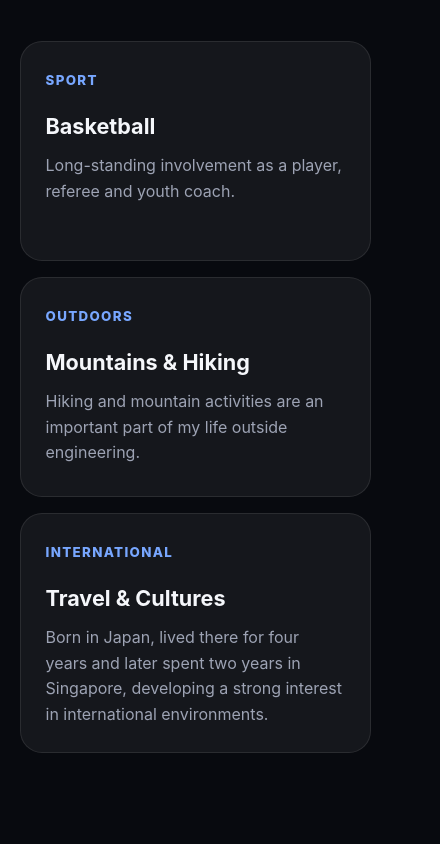
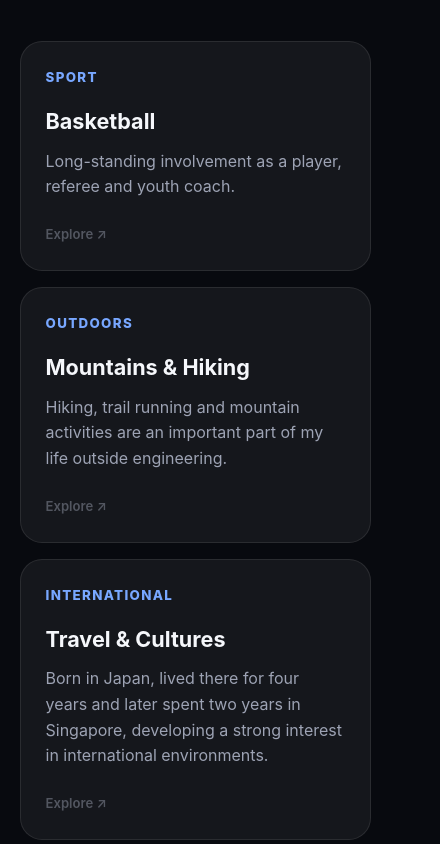
Before and after one commit to MasaoDepre/masaodepre.github.io, a plain HTML site: page index.html in a window 390 px wide. Shown: the part 8314-9158 px from the top of the page, 440 px wide, since content can reach past the window. Drawn offline with Linux system fonts and the light colour scheme.

Commit message:
Update index.html

```diff
--- a/index.html
+++ b/index.html
@@ -216,7 +216,12 @@
     }
 
     .gradient {
-      background: linear-gradient(90deg, var(--text), var(--accent), var(--accent-2));
+      background: linear-gradient(
+        90deg,
+        var(--text),
+        var(--accent),
+        var(--accent-2)
+      );
       -webkit-background-clip: text;
       -webkit-text-fill-color: transparent;
     }
@@ -357,13 +362,17 @@
       background: var(--card);
       border-radius: 22px;
       padding: 25px;
-      transition: transform .25s ease, border-color .25s ease;
+      transition:
+        transform .25s ease,
+        border-color .25s ease,
+        background .25s ease;
     }
 
     .skill-card:hover,
     .project:hover {
       transform: translateY(-7px);
-      border-color: color-mix(in srgb, var(--accent) 45%, var(--border));
+      border-color:
+        color-mix(in srgb, var(--accent) 45%, var(--border));
     }
 
     .skill-card h3,
@@ -518,6 +527,55 @@
       margin-top: 16px;
     }
 
+    /* Clickable interest cards */
+
+    .clickable-project {
+      display: flex;
+      flex-direction: column;
+      cursor: pointer;
+      position: relative;
+    }
+
+    .clickable-project::after {
+      content: "";
+      position: absolute;
+      width: 150px;
+      height: 150px;
+      right: -70px;
+      bottom: -70px;
+      border-radius: 50%;
+      background: var(--accent);
+      opacity: 0;
+      filter: blur(25px);
+      transition: opacity .35s ease;
+      pointer-events: none;
+    }
+
+    .clickable-project:hover::after {
+      opacity: .08;
+    }
+
+    .explore-link {
+      display: inline-block;
+      width: fit-content;
+      margin-top: auto;
+      padding-top: 24px;
+      color: var(--muted);
+      font-size: .82rem;
+      font-weight: 600;
+      opacity: .45;
+      transition:
+        opacity .25s ease,
+        transform .25s ease,
+        color .25s ease;
+    }
+
+    .clickable-project:hover .explore-link {
+      opacity: 1;
+      color: var(--accent);
+      transform: translateX(4px);
+    }
+
     .languages {
       display: flex;
       flex-wrap: wrap;
@@ -567,6 +625,7 @@
         opacity: 0;
         transform: translateY(20px);
       }
+
       to {
         opacity: 1;
         transform: translateY(0);
@@ -600,26 +659,40 @@
 
   <nav>
     <div class="container nav-inner">
-      <div class="brand">MASAO DEPRÉ</div>
+
+      <div class="brand">
+        MASAO DEPRÉ
+      </div>
 
       <div class="nav-links">
         <a href="#about">About</a>
         <a href="#experience">Experience</a>
         <a href="#education">Education</a>
         <a href="#skills">Skills</a>
+        <a href="#interests">Beyond engineering</a>
         <a href="#contact">Contact</a>
       </div>
 
-      <button class="theme-toggle" id="themeToggle">☼</button>
+      <button
+        class="theme-toggle"
+        id="themeToggle"
+        aria-label="Change theme"
+      >
+        ☼
+      </button>
+
     </div>
   </nav>
 
   <main>
 
+    <!-- HERO -->
+
     <section class="hero">
       <div class="container hero-grid">
 
         <div>
+
           <div class="badge">
             <span class="dot"></span>
             Optics · Photonics · Quantum Technologies
@@ -638,7 +711,11 @@
           </p>
 
           <div class="cta-row">
-            <a class="btn primary" href="#experience">
+
+            <a
+              class="btn primary"
+              href="#experience"
+            >
               Explore my work ↓
             </a>
 
@@ -646,6 +723,7 @@
               class="btn secondary"
               href="https://www.linkedin.com/in/masao-depre-58bb96230/"
               target="_blank"
+              rel="noopener noreferrer"
             >
               LinkedIn ↗
             </a>
@@ -656,14 +734,20 @@
             >
               Email
             </a>
+
           </div>
+
         </div>
 
         <div class="profile" id="profileCard">
 
           <div class="profile-visual">
+
             <div>
-              <div class="profile-symbol">◉</div>
+
+              <div class="profile-symbol">
+                ◉
+              </div>
 
               <strong>
                 Optics × Quantum × Engineering
@@ -673,7 +757,9 @@
                 Experimental systems, photonics,
                 scientific computing and advanced instrumentation.
               </p>
+
             </div>
+
           </div>
 
           <strong style="font-size:1.2rem;">
@@ -690,10 +776,15 @@
     </section>
 
 
+    <!-- ABOUT -->
+
     <section id="about">
+
       <div class="container reveal">
 
-        <div class="section-kicker">About me</div>
+        <div class="section-kicker">
+          About me
+        </div>
 
         <h2>
           Science with an
@@ -701,36 +792,54 @@
         </h2>
 
         <p class="section-copy">
+
           My academic background combines intensive training in
           mathematics and physics with engineering studies in optics
           and photonics.
+
           <br><br>
+
           I am particularly interested in optical engineering,
           semiconductor physics, quantum technologies, scientific
           computing and experimental systems. I enjoy understanding
           complex physical systems and translating that understanding
           into real measurements, simulations and hardware.
+
           <br><br>
+
           Having lived in Japan, Singapore and France, I also enjoy
           working in international and multicultural environments.
+
         </p>
 
       </div>
+
     </section>
 
 
+    <!-- EXPERIENCE -->
+
     <section id="experience">
+
       <div class="container reveal">
 
-        <div class="section-kicker">Experience</div>
+        <div class="section-kicker">
+          Experience
+        </div>
 
-        <h2>What I've worked on.</h2>
+        <h2>
+          What I've worked on.
+        </h2>
+
+
+        <!-- RIKEN -->
 
         <div class="featured">
 
           <div class="featured-grid">
 
             <div>
+
               <div class="section-kicker">
                 2026 · Featured experience
               </div>
@@ -753,47 +862,91 @@
               </p>
 
               <div class="tags">
-                <span class="tag">Superconducting qubits</span>
-                <span class="tag">Quantum computing</span>
-                <span class="tag">Photonics</span>
-                <span class="tag">Microwave control</span>
-                <span class="tag">Python</span>
-                <span class="tag">LTspice</span>
+
+                <span class="tag">
+                  Superconducting qubits
+                </span>
+
+                <span class="tag">
+                  Quantum computing
+                </span>
+
+                <span class="tag">
+                  Photonics
+                </span>
+
+                <span class="tag">
+                  Microwave control
+                </span>
+
+                <span class="tag">
+                  Python
+                </span>
+
+                <span class="tag">
+                  LTspice
+                </span>
+
               </div>
+
             </div>
+
 
             <div class="mini-grid">
 
               <div class="mini-card">
-                <strong>Qubit characterization</strong>
+
+                <strong>
+                  Qubit characterization
+                </strong>
+
                 <span>
                   Spectroscopy, Rabi oscillations,
                   T1, Ramsey and spin-echo measurements.
                 </span>
+
               </div>
 
+
               <div class="mini-card">
-                <strong>Coherence analysis</strong>
+
+                <strong>
+                  Coherence analysis
+                </strong>
+
                 <span>
                   Comparison of T1 and T2 echo under
                   optical and microwave control.
                 </span>
+
               </div>
 
+
               <div class="mini-card">
-                <strong>Optical control</strong>
+
+                <strong>
+                  Optical control
+                </strong>
+
                 <span>
                   Integration of optical signal delivery
                   and photodiodes into cryogenic experiments.
                 </span>
+
               </div>
 
+
               <div class="mini-card">
-                <strong>Experimental electronics</strong>
+
+                <strong>
+                  Experimental electronics
+                </strong>
+
                 <span>
                   TTL merger simulation, impedance matching
                   and ringing reduction using LTspice.
                 </span>
+
               </div>
 
             </div>
@@ -803,9 +956,12 @@
         </div>
 
 
+        <!-- OTHER EXPERIENCE -->
+
         <div class="timeline">
 
           <div class="timeline-item">
+
             <div class="timeline-dot"></div>
 
             <div class="timeline-date">
@@ -829,15 +985,30 @@
             </p>
 
             <div class="tags">
-              <span class="tag">Python</span>
-              <span class="tag">Data analysis</span>
-              <span class="tag">Semiconductors</span>
-              <span class="tag">Automation</span>
+
+              <span class="tag">
+                Python
+              </span>
+
+              <span class="tag">
+                Data analysis
+              </span>
+
+              <span class="tag">
+                Semiconductors
+              </span>
+
+              <span class="tag">
+                Automation
+              </span>
+
             </div>
+
           </div>
 
 
           <div class="timeline-item">
+
             <div class="timeline-dot"></div>
 
             <div class="timeline-date">
@@ -856,10 +1027,12 @@
               Provided academic support in mathematics
               to children facing difficulties.
             </p>
+
           </div>
 
 
           <div class="timeline-item">
+
             <div class="timeline-dot"></div>
 
             <div class="timeline-date">
@@ -878,24 +1051,35 @@
               Refereed basketball games for local competitions
               and coached a youth team for several seasons.
             </p>
+
           </div>
 
         </div>
 
       </div>
+
     </section>
 
 
+    <!-- EDUCATION -->
+
     <section id="education">
+
       <div class="container reveal">
 
-        <div class="section-kicker">Education</div>
+        <div class="section-kicker">
+          Education
+        </div>
 
-        <h2>Academic journey.</h2>
+        <h2>
+          Academic journey.
+        </h2>
 
         <div class="timeline">
 
+
           <div class="timeline-item">
+
             <div class="timeline-dot"></div>
 
             <div class="timeline-date">
@@ -917,16 +1101,34 @@
             </p>
 
             <div class="tags">
-              <span class="tag">Optical engineering</span>
-              <span class="tag">Photonics</span>
-              <span class="tag">Quantum optics</span>
-              <span class="tag">Laser physics</span>
-              <span class="tag">Semiconductors</span>
+
+              <span class="tag">
+                Optical engineering
+              </span>
+
+              <span class="tag">
+                Photonics
+              </span>
+
+              <span class="tag">
+                Quantum optics
+              </span>
+
+              <span class="tag">
+                Laser physics
+              </span>
+
+              <span class="tag">
+                Semiconductors
+              </span>
+
             </div>
+
           </div>
 
 
           <div class="timeline-item">
+
             <div class="timeline-dot"></div>
 
             <div class="timeline-date">
@@ -947,10 +1149,12 @@
               preparing for competitive entrance examinations
               to French Grandes Écoles.
             </p>
+
           </div>
 
 
           <div class="timeline-item">
+
             <div class="timeline-dot"></div>
 
             <div class="timeline-date">
@@ -969,92 +1173,165 @@
               Mathematics and Engineering Science.
               Graduated with highest honors.
             </p>
+
           </div>
 
         </div>
 
       </div>
+
     </section>
 
 
+    <!-- SKILLS -->
+
     <section id="skills">
+
       <div class="container reveal">
 
-        <div class="section-kicker">Skills</div>
+        <div class="section-kicker">
+          Skills
+        </div>
 
-        <h2>Technical toolbox.</h2>
+        <h2>
+          Technical toolbox.
+        </h2>
 
         <div class="skills-grid">
 
+
           <div class="skill-card">
-            <h3>Programming</h3>
+
+            <h3>
+              Programming
+            </h3>
+
             <p>
               Python · MATLAB · SolidWorks
             </p>
+
           </div>
 
+
           <div class="skill-card">
-            <h3>Quantum Experiments</h3>
+
+            <h3>
+              Quantum Experiments
+            </h3>
+
             <p>
               Spectroscopy · Rabi · T1 · Ramsey ·
               Spin echo · Coherence measurements
             </p>
+
           </div>
 
+
           <div class="skill-card">
-            <h3>Signal Processing</h3>
+
+            <h3>
+              Signal Processing
+            </h3>
+
             <p>
               Fourier analysis · Digital filtering ·
               Time-frequency analysis
             </p>
+
           </div>
 
+
           <div class="skill-card">
-            <h3>Instrumentation</h3>
+
+            <h3>
+              Instrumentation
+            </h3>
+
             <p>
               Oscilloscopes · Spectrum analysers ·
               Laser systems · Function generators
             </p>
+
           </div>
 
+
           <div class="skill-card">
-            <h3>Electronics & Simulation</h3>
+
+            <h3>
+              Electronics & Simulation
+            </h3>
+
             <p>
               LTspice · Signal integrity ·
               Impedance matching · Experimental electronics
             </p>
+
           </div>
 
+
           <div class="skill-card">
-            <h3>Scientific Writing</h3>
+
+            <h3>
+              Scientific Writing
+            </h3>
+
             <p>
               LaTeX · Technical reports ·
               Academic documentation
             </p>
+
           </div>
 
         </div>
 
 
+        <!-- LANGUAGES -->
+
         <div style="margin-top:80px;">
 
-          <div class="section-kicker">Languages</div>
+          <div class="section-kicker">
+            Languages
+          </div>
 
           <div class="languages">
 
+
             <div class="language">
-              <strong>French</strong>
-              <span>Native</span>
+
+              <strong>
+                French
+              </strong>
+
+              <span>
+                Native
+              </span>
+
             </div>
 
+
             <div class="language">
-              <strong>English</strong>
-              <span>Fluent · C1</span>
+
+              <strong>
+                English
+              </strong>
+
+              <span>
+                Fluent · C1
+              </span>
+
             </div>
 
+
             <div class="language">
-              <strong>Mandarin Chinese</strong>
-              <span>Intermediate · B2</span>
+
+              <strong>
+                Mandarin Chinese
+              </strong>
+
+              <span>
+                Intermediate · B2
+              </span>
+
             </div>
 
           </div>
@@ -1062,44 +1339,98 @@
         </div>
 
       </div>
+
     </section>
 
 
+    <!-- BEYOND ENGINEERING -->
+
     <section id="interests">
+
       <div class="container reveal">
 
-        <div class="section-kicker">Beyond engineering</div>
+        <div class="section-kicker">
+          Beyond engineering
+        </div>
 
-        <h2>Outside the lab.</h2>
+        <h2>
+          Outside the lab.
+        </h2>
 
         <div class="projects">
 
-          <div class="project">
-            <small>Sport</small>
 
-            <h3>Basketball</h3>
+          <!-- BASKETBALL -->
+
+          <a
+            href="basketball.html"
+            class="project clickable-project"
+            aria-label="Explore basketball"
+          >
+
+            <small>
+              Sport
+            </small>
+
+            <h3>
+              Basketball
+            </h3>
 
             <p>
               Long-standing involvement as a player,
               referee and youth coach.
             </p>
-          </div>
 
-          <div class="project">
-            <small>Outdoors</small>
+            <span class="explore-link">
+              Explore ↗
+            </span>
 
-            <h3>Mountains & Hiking</h3>
+          </a>
+
+
+          <!-- MOUNTAINS -->
+
+          <a
+            href="mountains.html"
+            class="project clickable-project"
+            aria-label="Explore mountains and hiking"
+          >
+
+            <small>
+              Outdoors
+            </small>
+
+            <h3>
+              Mountains & Hiking
+            </h3>
 
             <p>
-              Hiking and mountain activities are an important
-              part of my life outside engineering.
+              Hiking, trail running and mountain activities
+              are an important part of my life outside engineering.
             </p>
-          </div>
 
-          <div class="project">
-            <small>International</small>
+            <span class="explore-link">
+              Explore ↗
+            </span>
 
-            <h3>Travel & Cultures</h3>
+          </a>
+
+
+          <!-- TRAVEL -->
+
+          <a
+            href="travel.html"
+            class="project clickable-project"
+            aria-label="Explore travel and cultures"
+          >
+
+            <small>
+              International
+            </small>
+
+            <h3>
+              Travel & Cultures
+            </h3>
 
             <p>
               Born in Japan, lived there for four years
@@ -1107,22 +1438,35 @@
               developing a strong interest in international
               environments.
             </p>
-          </div>
+
+            <span class="explore-link">
+              Explore ↗
+            </span>
+
+          </a>
 
         </div>
 
       </div>
+
     </section>
 
 
+    <!-- CONTACT -->
+
     <section id="contact">
+
       <div class="container reveal">
 
         <div class="contact">
 
-          <div class="section-kicker">Contact</div>
+          <div class="section-kicker">
+            Contact
+          </div>
 
-          <h2>Let's connect.</h2>
+          <h2>
+            Let's connect.
+          </h2>
 
           <p class="section-copy">
             Interested in optics, photonics, quantum technologies,
@@ -1144,6 +1488,7 @@
               class="btn secondary"
               href="https://www.linkedin.com/in/masao-depre-58bb96230/"
               target="_blank"
+              rel="noopener noreferrer"
             >
               LinkedIn ↗
             </a>
@@ -1153,56 +1498,88 @@
         </div>
 
       </div>
+
     </section>
 
   </main>
 
 
+  <!-- FOOTER -->
+
   <footer>
+
     <div class="container">
       © 2026 Masao Dépré · Optics · Photonics · Quantum Engineering
     </div>
+
   </footer>
 
 
   <script>
 
-    const revealElements = document.querySelectorAll('.reveal');
+    /* SCROLL ANIMATIONS */
 
-    const observer = new IntersectionObserver(entries => {
-      entries.forEach(entry => {
-        if (entry.isIntersecting) {
-          entry.target.classList.add('visible');
-        }
+    const revealElements =
+      document.querySelectorAll('.reveal');
+
+    const observer =
+      new IntersectionObserver(entries => {
+
+        entries.forEach(entry => {
+
+          if (entry.isIntersecting) {
+            entry.target.classList.add('visible');
+          }
+
+        });
+
+      }, {
+        threshold: 0.12
       });
-    }, { threshold: 0.12 });
 
-    revealElements.forEach(el => observer.observe(el));
+    revealElements.forEach(el => {
+      observer.observe(el);
+    });
 
 
-    const themeToggle = document.getElementById('themeToggle');
+    /* LIGHT / DARK MODE */
+
+    const themeToggle =
+      document.getElementById('themeToggle');
 
     themeToggle.addEventListener('click', () => {
 
       document.body.classList.toggle('light');
 
       themeToggle.textContent =
-        document.body.classList.contains('light') ? '☾' : '☼';
+        document.body.classList.contains('light')
+        ? '☾'
+        : '☼';
 
     });
 
 
-    const card = document.getElementById('profileCard');
+    /* PROFILE CARD 3D EFFECT */
+
+    const card =
+      document.getElementById('profileCard');
 
     card.addEventListener('mousemove', e => {
 
-      const rect = card.getBoundingClientRect();
+      const rect =
+        card.getBoundingClientRect();
 
-      const x = e.clientX - rect.left;
-      const y = e.clientY - rect.top;
+      const x =
+        e.clientX - rect.left;
 
-      const rotateY = ((x / rect.width) - 0.5) * 10;
-      const rotateX = ((y / rect.height) - 0.5) * -10;
+      const y =
+        e.clientY - rect.top;
+
+      const rotateY =
+        ((x / rect.width) - 0.5) * 10;
+
+      const rotateX =
+        ((y / rect.height) - 0.5) * -10;
 
       card.style.transform =
         `perspective(900px)
@@ -1210,6 +1587,7 @@
          rotateY(${rotateY}deg)`;
 
     });
+
 
     card.addEventListener('mouseleave', () => {
 
```
